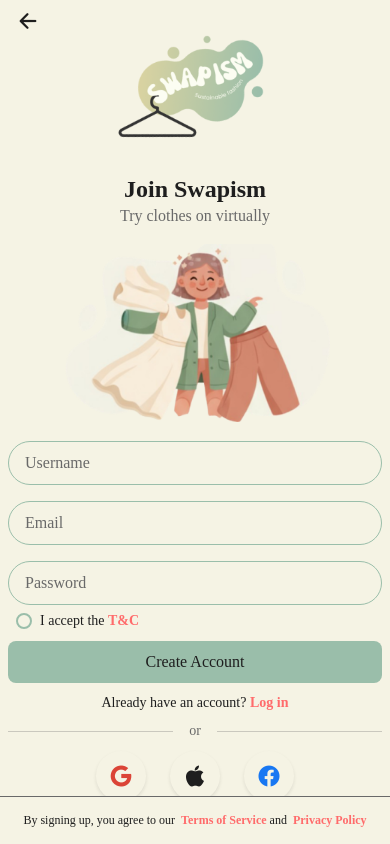
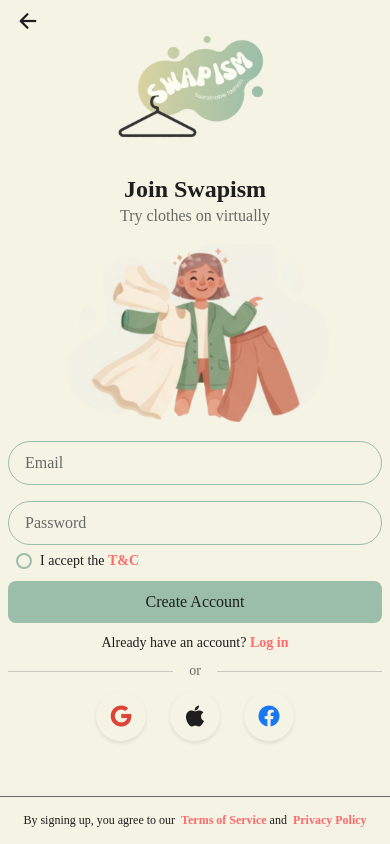
Before and after one commit to MinXi24/Swapism4, a React Native app: screen /Signup in a window 390 px wide. Built offline with nearby package versions, Linux system fonts and the light colour scheme; what react-native-worklets would draw is missing.

Commit message:
remove username

```diff
--- a/screens/auth/SignupScreen.js
+++ b/screens/auth/SignupScreen.js
@@ -140,12 +140,6 @@
 
         {/* Form */}
         <View style={styles.formContainer}>
-          <Input
-            placeholder="Username"
-            value={username}
-            onChangeText={setUsername}
-            style={styles.input}
-          />
 
           <Input
             placeholder="Email"
```
